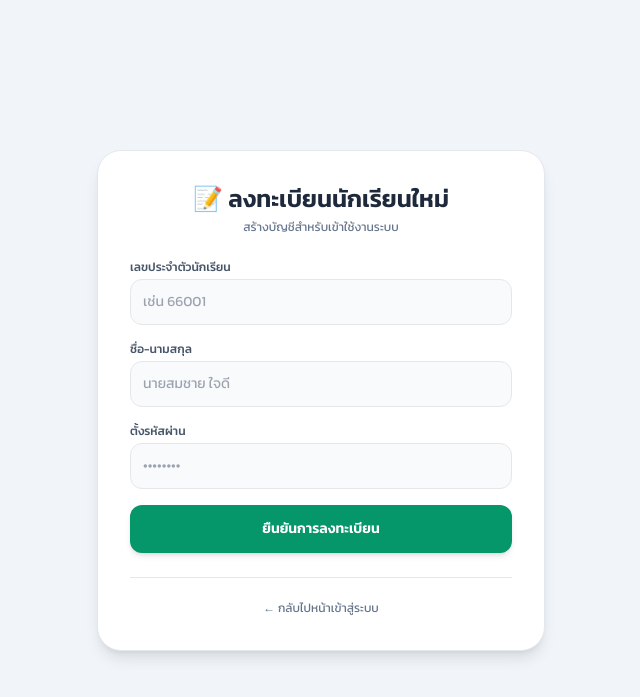
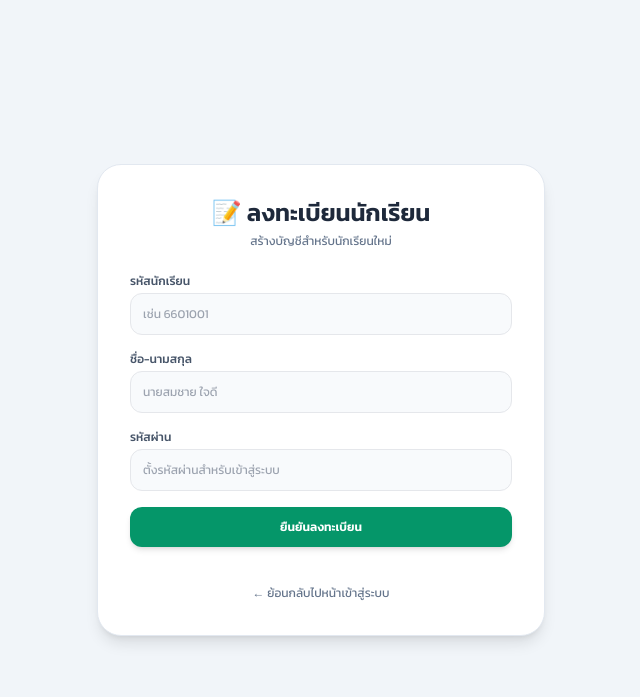
Before and after one commit to sittisak2009/student-web, a Flask app: page /register in a window 1280 px wide. Shown: the top 697 px of the page, without its empty margins (319-959 px from the left). Run offline with Flask 3, Linux system fonts and the light colour scheme; some libraries are stand-ins or nearby versions.

Commit message:
Update register.html

```diff
--- a/templates/register.html
+++ b/templates/register.html
@@ -9,19 +9,16 @@
     <style> body { font-family: 'Kanit', sans-serif; } </style>
 </head>
 <body class="bg-slate-100 min-h-screen flex items-center justify-center p-4">
-
     <div class="bg-white p-8 rounded-3xl shadow-lg border border-slate-200 w-full max-w-md space-y-6">
-
-        <div class="text-center space-y-1">
-            <h1 class="text-2xl font-bold text-slate-800">📝 ลงทะเบียนนักเรียนใหม่</h1>
-            <p class="text-slate-500 text-xs">สร้างบัญชีสำหรับเข้าใช้งานระบบ</p>
+        <div class="text-center">
+            <h1 class="text-2xl font-bold text-slate-800">📝 ลงทะเบียนนักเรียน</h1>
+            <p class="text-xs text-slate-500 mt-1">สร้างบัญชีสำหรับนักเรียนใหม่</p>
         </div>
 
         {% with messages = get_flashed_messages(with_categories=true) %}
           {% if messages %}
             {% for category, message in messages %}
-              <div class="p-3.5 rounded-xl text-xs font-medium border text-center
-                  {% if category == 'error' %}bg-rose-50 text-rose-700 border-rose-200{% endif %}">
+              <div class="p-3 rounded-xl text-xs font-medium text-center bg-rose-50 text-rose-700 border border-rose-200">
                   {{ message }}
               </div>
             {% endfor %}
@@ -30,30 +27,28 @@
 
         <form action="/register" method="POST" class="space-y-4">
             <div>
-                <label class="block text-xs font-medium text-slate-600 mb-1">เลขประจำตัวนักเรียน</label>
-                <input type="text" name="student_id" required placeholder="เช่น 66001" class="w-full p-3 bg-slate-50 border rounded-xl text-sm outline-none">
+                <label class="block text-xs font-medium text-slate-600 mb-1">รหัสนักเรียน</label>
+                <input type="text" name="student_id" placeholder="เช่น 6601001" required class="w-full p-3 bg-slate-50 border rounded-xl text-xs outline-none focus:ring-2 focus:ring-indigo-500">
             </div>
 
             <div>
                 <label class="block text-xs font-medium text-slate-600 mb-1">ชื่อ-นามสกุล</label>
-                <input type="text" name="fullname" required placeholder="นายสมชาย ใจดี" class="w-full p-3 bg-slate-50 border rounded-xl text-sm outline-none">
+                <input type="text" name="fullname" placeholder="นายสมชาย ใจดี" required class="w-full p-3 bg-slate-50 border rounded-xl text-xs outline-none focus:ring-2 focus:ring-indigo-500">
             </div>
 
             <div>
-                <label class="block text-xs font-medium text-slate-600 mb-1">ตั้งรหัสผ่าน</label>
-                <input type="password" name="password" required placeholder="••••••••" class="w-full p-3 bg-slate-50 border rounded-xl text-sm outline-none">
+                <label class="block text-xs font-medium text-slate-600 mb-1">รหัสผ่าน</label>
+                <input type="password" name="password" placeholder="ตั้งรหัสผ่านสำหรับเข้าสู่ระบบ" required class="w-full p-3 bg-slate-50 border rounded-xl text-xs outline-none focus:ring-2 focus:ring-indigo-500">
             </div>
 
-            <button type="submit" class="w-full py-3.5 bg-emerald-600 hover:bg-emerald-700 text-white rounded-xl text-sm font-semibold transition shadow-md">
-                ยืนยันการลงทะเบียน
+            <button type="submit" class="w-full py-3 bg-emerald-600 hover:bg-emerald-700 text-white rounded-xl text-xs font-semibold transition shadow-md">
+                ยืนยันลงทะเบียน
             </button>
         </form>
 
-        <div class="text-center border-t pt-4">
-            <a href="/login" class="text-xs text-slate-500 hover:underline">← กลับไปหน้าเข้าสู่ระบบ</a>
+        <div class="text-center pt-2">
+            <a href="/login" class="text-xs text-slate-500 hover:underline">← ย้อนกลับไปหน้าเข้าสู่ระบบ</a>
         </div>
-
     </div>
-
 </body>
 </html>
```
